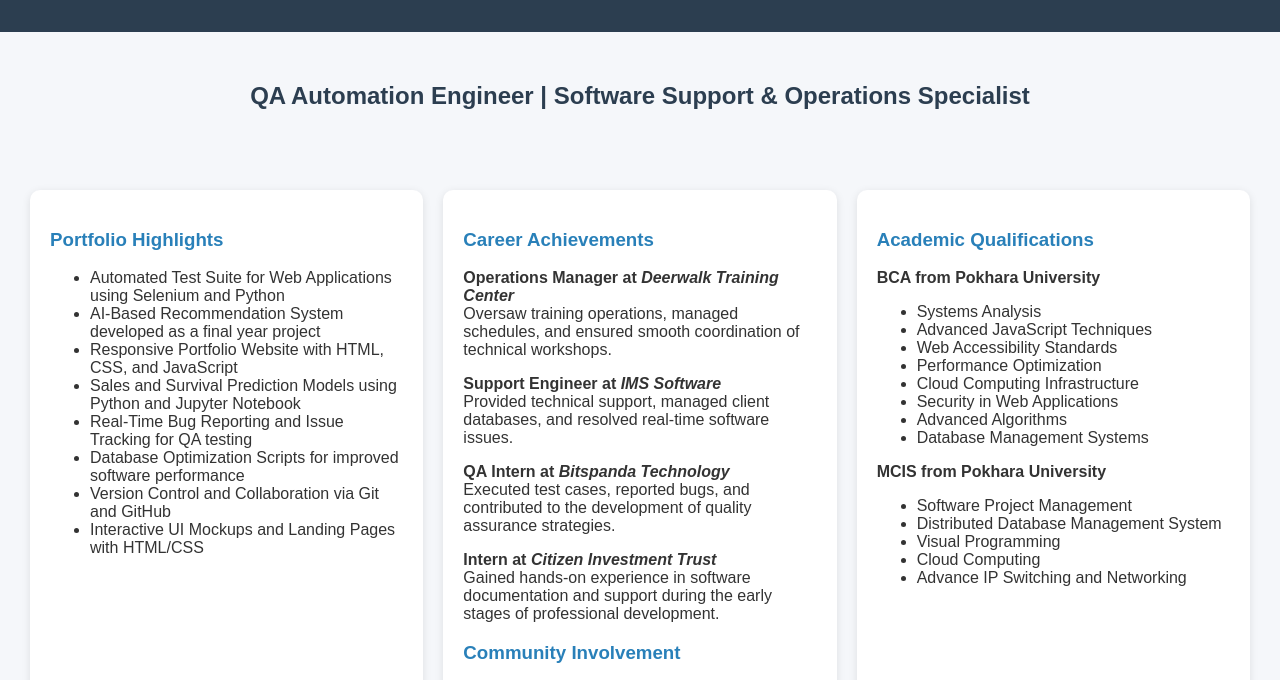
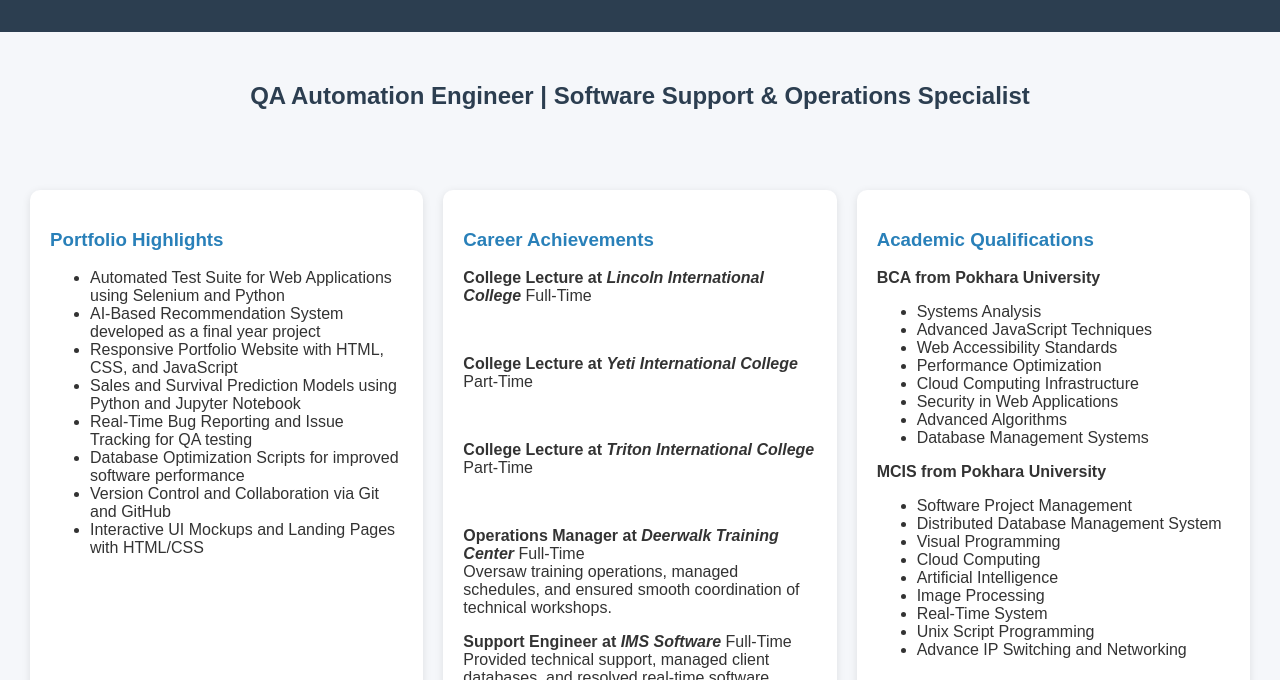
Before and after one commit to me-sajal/Portfolio, a plain HTML site: page index.html in a window 1280 px wide. Shown: the part 110-790 px from the top of the page. Drawn offline with Linux system fonts and the light colour scheme.

Commit message:
adding details

```diff
--- a/index.html
+++ b/index.html
@@ -40,9 +40,12 @@
     <!-- Career Achievements -->
     <div style="flex: 1; min-width: 300px; margin: 10px; background: white; border-radius: 10px; box-shadow: 0 2px 8px rgba(0,0,0,0.1); padding: 20px;">
       <h3 style="color: #2980b9;">Career Achievements</h3>
-          <p> <b> Operations Manager at <i>Deerwalk Training Center</i></b> <br>
+          <p><b>College Lecture at <i>Lincoln International College</i></b> Full-Time</p> <br>
+          <p><b>College Lecture at <i>Yeti International College</i></b> Part-Time</p> <br>
+          <p><b>College Lecture at <i>Triton International College</i></b> Part-Time</p> <br>
+          <p> <b> Operations Manager at <i>Deerwalk Training Center</i></b> Full-Time <br>
             Oversaw training operations, managed schedules, and ensured smooth coordination of technical workshops.</p>
-          <p> <b> Support Engineer at <i> IMS Software</i></b> <br>
+          <p> <b> Support Engineer at <i> IMS Software</i></b> Full-Time <br>
             Provided technical support, managed client databases, and resolved real-time software issues.</p>
         <p> <b> QA Intern at <i>Bitspanda Technology</i></b> <br>
             Executed test cases, reported bugs, and contributed to the development of quality assurance strategies.</p>
@@ -87,6 +90,10 @@
         <li>Distributed Database Management System</li>
         <li>Visual Programming</li>
         <li>Cloud Computing</li>
+        <li>Artificial Intelligence</li>
+        <li>Image Processing</li>
+        <li>Real-Time System</li>
+        <li>Unix Script Programming</li>
         <li>Advance IP Switching and Networking</li>
       </ul>
     </div>
```
